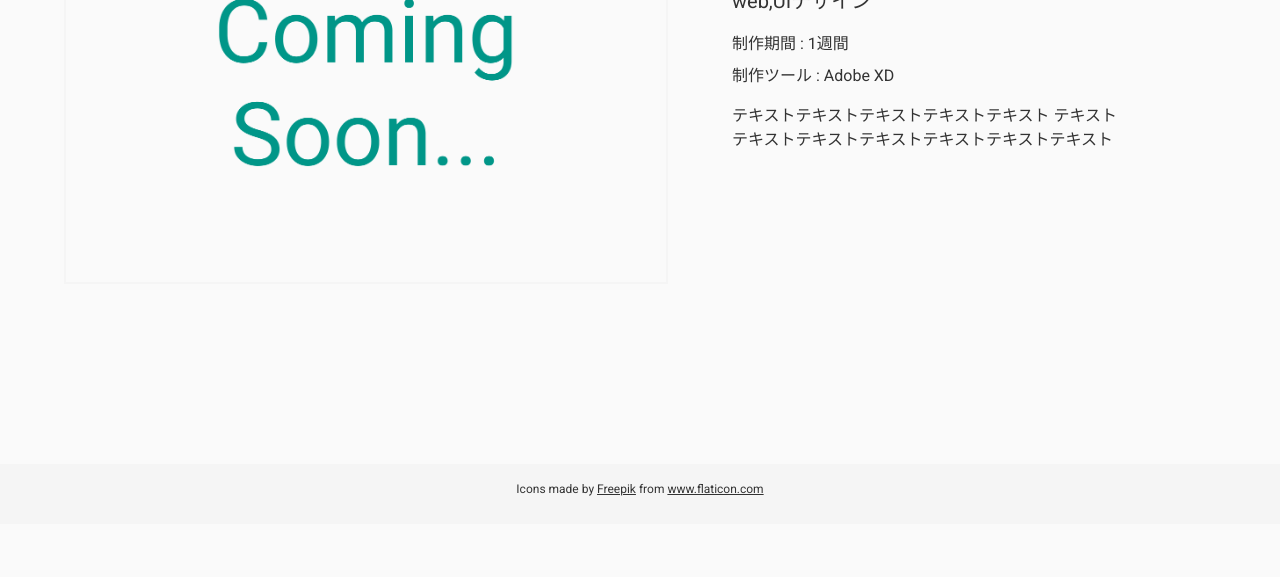
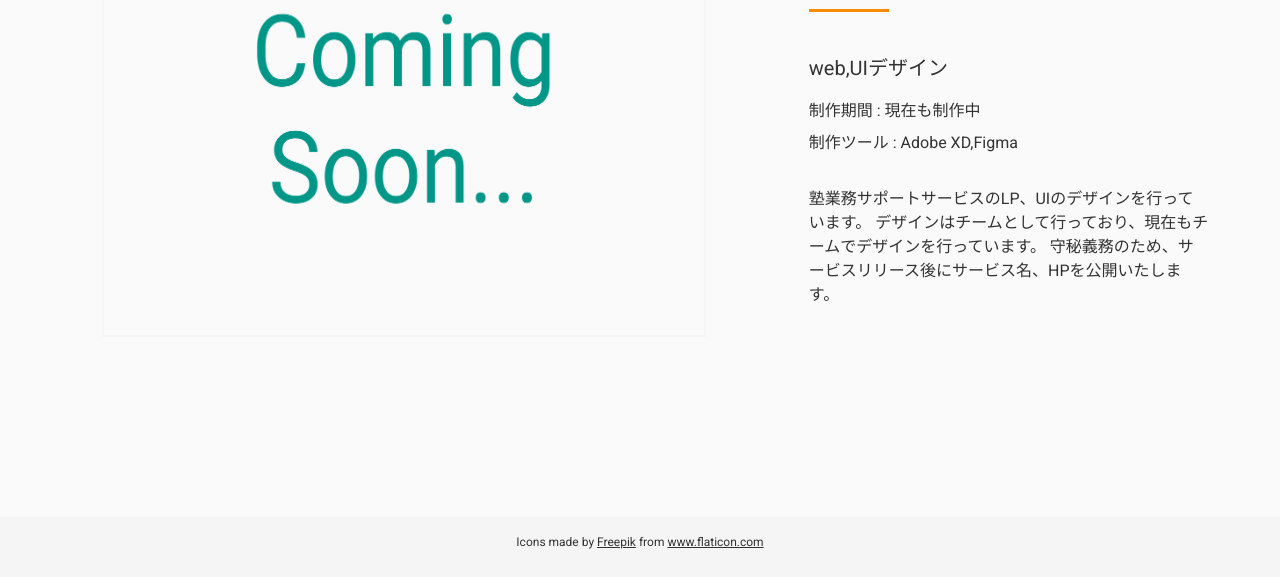
Before and after one commit to Hamukatu104/portfolio, a plain HTML site: page work-juku.html in a window 1280 px wide. Shown: the part 347-924 px from the top of the page. Before the commit the page ends 871 px from the top, so only its background shows below. Drawn offline with Linux system fonts and the light colour scheme.

Commit message:
add sentence
Signed-off-by: hamukatu <hamukatu104@gmail.com>

```diff
--- a/css/about.css
+++ b/css/about.css
@@ -3,6 +3,7 @@
  color: #fb8c00;
  font-weight: 400;
 }
+
 /*top*/
 .top{
  margin-bottom: 200px;
--- a/css/stylesheet.css
+++ b/css/stylesheet.css
@@ -54,10 +54,6 @@ header{
 .header-btn:hover::after {
  transform: scale(1, 1);
 }
-
-
-
-
 .head{
  width: 100%;
  height: 60px;
@@ -67,7 +63,6 @@ header{
  z-index: 2;
  display: none;
 }
-
 #wrapper nav {
  position: fixed;
  top: 0;
@@ -139,21 +134,7 @@ header{
 #wrapper .contents section:nth-child(even) p {
  right: 10%;
 }
-
-
-
-
-
-
-
-
-
-
-
-
-
 /*////////////*/
-
 
 /*コンテンツ*/
 
@@ -338,9 +319,6 @@ header{
 .img-work{
  width: 300px;
 }
-.instead{
- opacity: 0.2;
-}
 
 /*CONTACT*/
 .contact{
--- a/css/works-templete.css
+++ b/css/works-templete.css
@@ -4,12 +4,12 @@
 }
 img{
  width: 600px;
- margin: 0 5%;
+ margin: 0 8%;
  border: solid 2px #f5f5f5;
 }
 .work-info{
  width: 400px;
- margin-top: 40px;
+ margin-top: 56px;
 }
 .company{
  font-size: 24px;
@@ -19,10 +19,10 @@ img{
  margin: 0;
 }
 .line-work{
- width: 120px;
+ width: 80px;
  height: 3px;
  background-color: #fb8c00;
- margin: 32px 0 40px 0;
+ margin: 24px 0 40px 0;
 }
 .work-type{
  font-size: 20px;
@@ -34,4 +34,5 @@ img{
 }
 .work-detail{
  font-size: 16px;
+ margin: 32px 0;
 }
--- a/work-juku.html
+++ b/work-juku.html
@@ -44,17 +44,17 @@
   <img src="img/juku-instead.png" class="risa" alt="">
   <div class="work-info">
    <p class="service">塾業務サポートサービス</p>
+   <div class="line-work"></div>
    <p class="work-type">web,UIデザイン</p>
-   <p class="period">制作期間 : 1週間</p>
-   <p class="tool">制作ツール : Adobe XD</p>
-   <p class="work-detail">テキストテキストテキストテキストテキスト
-     テキストテキストテキストテキストテキストテキストテキスト
+   <p class="period">制作期間 : 現在も制作中</p>
+   <p class="tool">制作ツール : Adobe XD,Figma</p>
+   <p class="work-detail">
+    塾業務サポートサービスのLP、UIのデザインを行っています。
+    デザインはチームとして行っており、現在もチームでデザインを行っています。
+    守秘義務のため、サービスリリース後にサービス名、HPを公開いたします。
    </p>
-
   </div>
-
  </div>
-
 
  <footer>
   <div class="flat-icon">Icons made by <a href="https://www.flaticon.com/authors/freepik" title="Freepik">Freepik</a> from <a href="https://www.flaticon.com/" title="Flaticon">www.flaticon.com</a></div>
```
Also changed, not shown: about.html (+0 -4 lines), contact.html (+0 -1 lines), work-portfolio.html (+7 -7 lines), work-risa.html (+4 -5 lines), work-tea.html (+7 -7 lines), works.html (+1 -2 lines).
